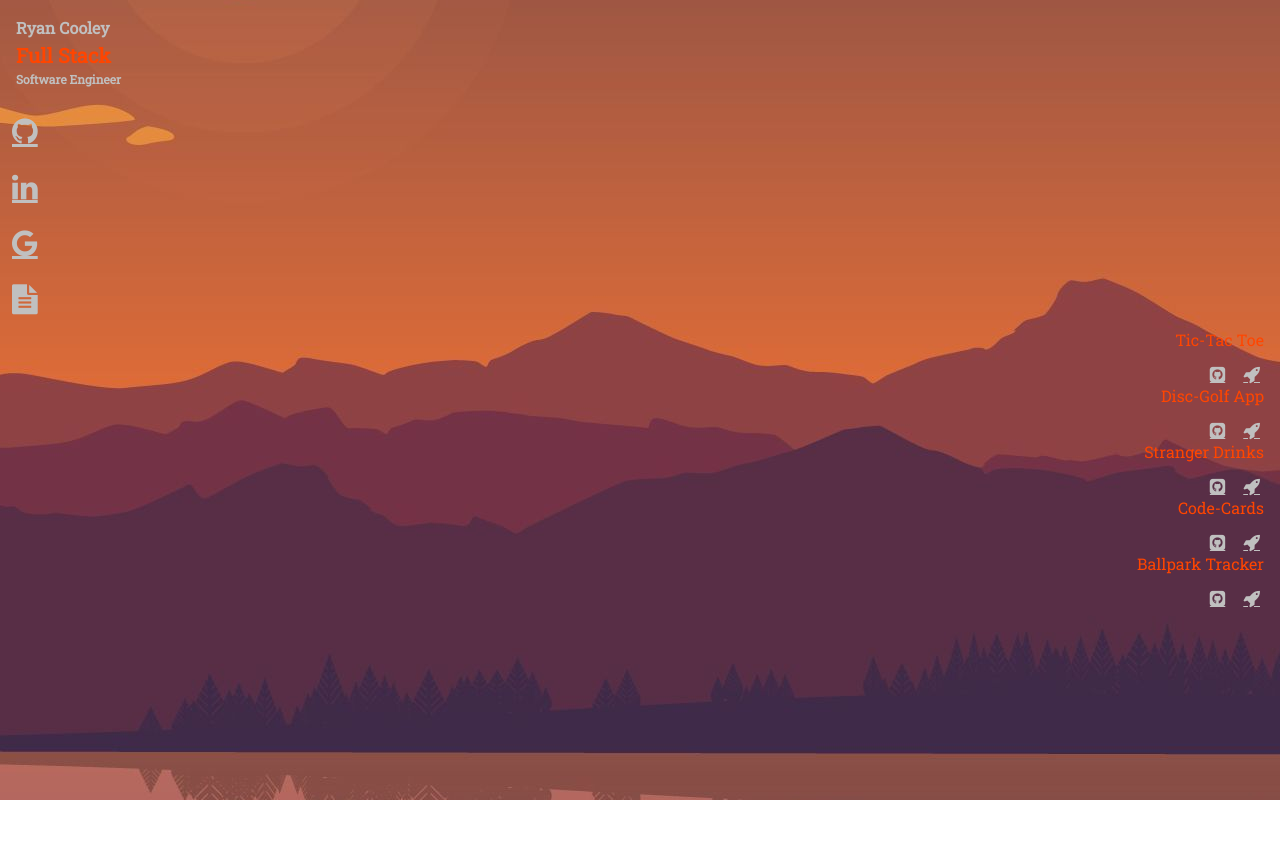
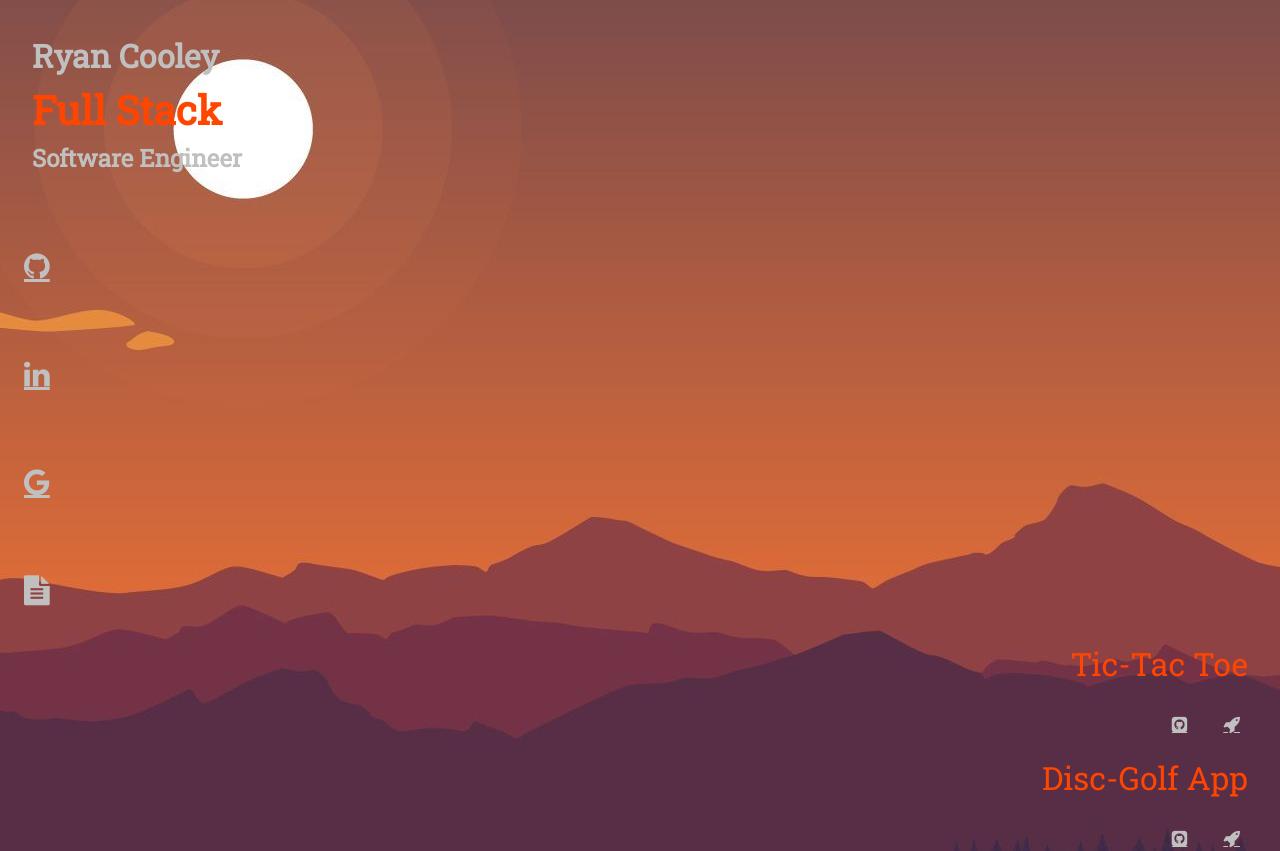
Before and after one commit to CoolRy1031/RC-portfolio, a plain HTML site: page index.html in a window 1280 px wide. Shown: the top 851 px of the page. Before the commit the page ends 800 px from the top, so only its background shows below. Drawn offline with nearby package versions, Linux system fonts and the light colour scheme.

Commit message:
add some media styling

```diff
--- a/css/style.css
+++ b/css/style.css
@@ -17,6 +17,7 @@ body {
   background-attachment: fixed;
   font-family: 'Roboto Slab', serif;
 }
+
 
 .name {
   padding: 16px;
@@ -57,3 +58,109 @@ li {
 .fa.fa-github-square {
   padding-right: 18px;
 }
+
+@media only screen and (min-width: 768px) {
+  body {
+    background-image: url(/Images/tatooine.jpeg);
+    background-position: center;
+    background-repeat: no-repeat;
+    background-attachment: fixed;
+    font-family: 'Roboto Slab', serif;
+  }
+
+  .name {
+    padding: 32px;
+    color: silver;
+    font-weight: bold;
+    font-size: 32px;
+  }
+
+  .stack {
+    color: orangered;
+    font-size: 40px;
+  }
+
+  .title {
+    font-size: 24px;
+    color: silver;
+  }
+
+  li {
+    padding: 24px;
+    font-size: 40px;
+  }
+
+  .nav-link {
+    font-family: 'Roboto Slab', serif;
+    display: flex;
+    justify-content: flex-end;
+    color: orangered;
+    padding-bottom: 28px;
+    padding-right: 32px;
+    font-size: 28px;
+  }
+
+  .icons {
+    display: flex;
+    justify-content: flex-end;
+    padding-right: 40px;
+    padding-bottom: 20px;
+  }
+
+  .fa.fa-github-square {
+    padding-right: 36px;
+  }
+}
+
+@media only screen and (min-width: 1024px) {
+  body {
+    background-image: url(/Images/tatooine.jpeg);
+    background-position: center;
+    background-repeat: no-repeat;
+    background-attachment: fixed;
+    font-family: 'Roboto Slab', serif;
+  }
+
+  .name {
+    padding: 32px;
+    color: silver;
+    font-weight: bold;
+    font-size: 32px;
+  }
+
+  .stack {
+    color: orangered;
+    font-size: 40px;
+  }
+
+  .title {
+    font-size: 24px;
+    color: silver;
+  }
+
+  li {
+    padding: 24px;
+    font-size: 40px;
+  }
+
+  .nav-link {
+    font-family: 'Roboto Slab', serif;
+    display: flex;
+    justify-content: flex-end;
+    color: orangered;
+    padding-bottom: 28px;
+    padding-right: 32px;
+    font-size: 32px;
+  }
+
+  .icons {
+    display: flex;
+    justify-content: flex-end;
+    padding-right: 40px;
+    padding-bottom: 20px;
+  }
+
+  .fa.fa-github-square {
+    padding-right: 36px;
+  }
+}
```
Also changed, not shown: index.html (+1 -0 lines).
